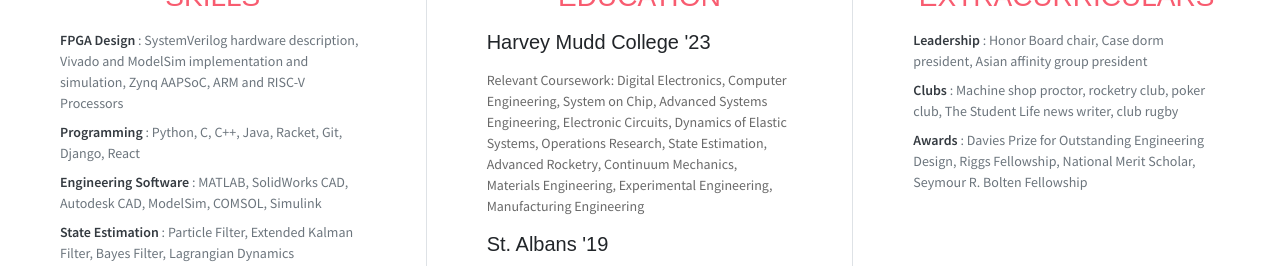
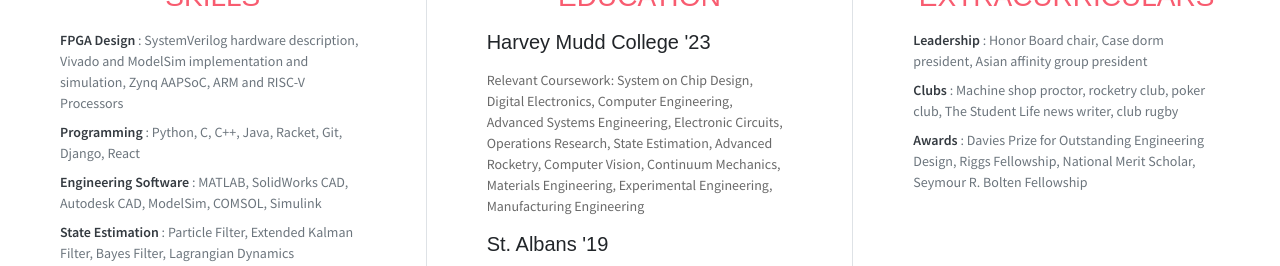
Before and after one commit to liamchalk00/liamchalk00.github.io, a plain HTML site: page index.html in a window 1280 px wide. Shown: the part 603-869 px from the top of the page. Drawn offline with Linux system fonts and the light colour scheme; a script that the page names is missing.

Commit message:
Update Coursework

```diff
--- a/index.html
+++ b/index.html
@@ -104,8 +104,8 @@
                 <span></span>
                 <p></p>
                     <h5 class="mb-3">Harvey Mudd College '23</h5>
-                    <p class="mt-20">Relevant Coursework: Digital Electronics, Computer Engineering, System on Chip, Advanced Systems Engineering, Electronic Circuits,
-                    Dynamics of Elastic Systems, Operations Research, State Estimation, Advanced Rocketry, Continuum Mechanics, Materials Engineering, Experimental Engineering, Manufacturing Engineering</p>
+                    <p class="mt-20">Relevant Coursework: System on Chip Design, Digital Electronics, Computer Engineering, Advanced Systems Engineering, Electronic Circuits,
+                    Operations Research, State Estimation, Advanced Rocketry, Computer Vision, Continuum Mechanics, Materials Engineering, Experimental Engineering, Manufacturing Engineering</p>
                     <h5 class="mb-3">St. Albans '19</h5>
                     <p class="mt-20"></p>
                 </ul>
```
